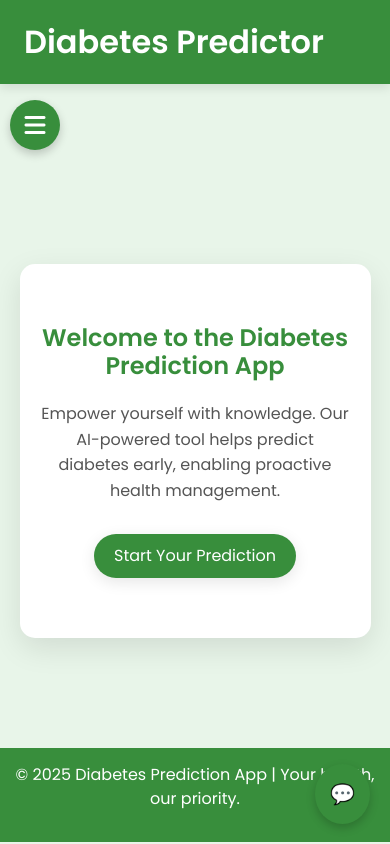
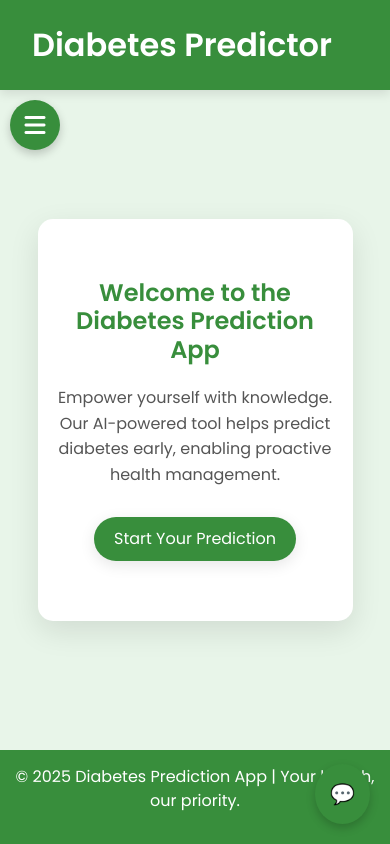
Before and after one commit to bhupesh-6124/diabetes_prediction1, a Flask app: page /index in a window 390 px wide. Run offline with Flask 3, Linux system fonts and the light colour scheme; parts of the project's set-up code (start-up, migrations or seed data) failed here and were passed over; some libraries are stand-ins or nearby versions.

Commit message:
Update index.html

```diff
--- a/templates/index.html
+++ b/templates/index.html
@@ -14,31 +14,31 @@ body {
     font-family: 'Poppins', sans-serif;
     margin: 0;
     font-size: 16px;
+    display: flex;
+    flex-direction: column;
+    min-height: 100vh;
 }
 
 /* Navbar */
 .navbar {
-     position: sticky; /* scrolls with page */
+    position: sticky;
     top: 0;
-    padding: 0.8rem 1.5rem;
+    padding: 1rem 2rem;
     width: 100%;
     background: #388E3C;
     box-shadow: 0 4px 10px rgba(0,0,0,0.1);
+    display: flex;
+    justify-content: space-between;
+    align-items: center;
     z-index: 1000;
+    flex-wrap: wrap;
 }
-
-/* Brand */
 .navbar-brand {
     font-size: 2rem;
     font-weight: 600;
     color: #fff !important;
     text-decoration: none;
 }
-.navbar-brand:hover,
-.navbar-brand:focus,
-.navbar-brand:active { color:#fff !important; text-decoration:none; }
-
-/* User info */
 .navbar-user-info {
     display: flex;
     flex-direction: column;
@@ -47,8 +47,6 @@ body {
     color: white;
     font-weight: 600;
     font-size: 1rem;
-    flex-shrink: 0; /* prevent shrinking on small screens */
-
 }
 .navbar-user-info a {
     color: #fff;
@@ -63,19 +61,24 @@ body {
 .navbar-user-info a:hover { background: rgba(255,255,255,0.35); }
 
 /* Hero */
+.main-content {
+    flex: 1;
+    display: flex;
+    justify-content: center;
+    align-items: center;
+    padding: 20px;
+}
 .hero {
     display: flex;
     flex-direction: column;
     justify-content: center;
     align-items: center;
-    padding: 80px 30px;
     background: white;
-
     border-radius: 15px;
     box-shadow: 0 10px 30px rgba(0,0,0,0.1);
+    padding: 80px 30px;
     width: 80%;
     max-width: 800px;
-    margin: 100px auto 110px auto;
     text-align: center;
 }
 .hero h1 { font-size: 2rem; font-weight:600; margin-bottom:20px; color:#388E3C;}
@@ -86,21 +89,13 @@ body {
 /* Hamburger menu */
 .hamburger-menu {
     position: fixed;
-    top: 80px;  /* adjust distance from navbar */
+    top: 90px;
     left: 20px;
     z-index: 100;
     display: flex;
     flex-direction: column;
     align-items: flex-start;
 }
-
-/* Mobile adjustments */
-@media(max-width:768px){
-    .navbar { flex-wrap: nowrap; } /* prevent wrapping */
-    .navbar-user-info { text-align: right; }
-    .hamburger-menu { top: 90px; left: 10px; }
-}
-
 .hamburger-button {
     background: #388E3C;
     color: white;
@@ -117,7 +112,17 @@ body {
     transition:0.3s;
 }
 .hamburger-button:hover { background:#FF7043; }
-.hamburger-menu-items { display:none; margin-top:10px; background: rgba(255,255,255,0.8); backdrop-filter: blur(6px); padding:10px; border-radius:10px; box-shadow:0 4px 10px rgba(0,0,0,0.2); flex-direction:column; gap:8px; min-width:140px;}
+.hamburger-menu-items {
+    display:none;
+    margin-top:10px;
+    background: rgba(255,255,255,0.9);
+    backdrop-filter: blur(6px);
+    padding:10px;
+    border-radius:10px;
+    flex-direction:column;
+    gap:8px;
+    min-width:140px;
+}
 .hamburger-menu-items a { color:#388E3C; text-decoration:none; font-weight:600; display:flex; align-items:center; gap:6px;}
 .hamburger-menu-items a:hover { background:#f2f2f2; border-radius:5px; padding-left:5px; }
 
@@ -129,16 +134,17 @@ body {
 .chatbox-body { height:300px; overflow-y:auto; padding:10px; background:#f8fafc;}
 .chatbox-footer { display:flex; padding:10px; border-top:1px solid #ddd;}
 .chatbox-footer input { flex:1; padding:8px; border:none; border-radius:5px;}
-.chatbox-footer button { background:#388E3C; color:white; padding:8px 15px; border:none; border-radius:5px; margin-left:5px; cursor:pointer;}
+.chatbox-footer button { background:#388E3C; color:white; padding:8px 15px; border:none; border-radius:5px; margin-left:5px; cursor:pointer; }
 
 /* Footer */
 footer { padding:15px; background:#388E3C; color:#fff; font-size:1rem; text-align:center; width:100%; }
 
 /* Responsive */
 @media(max-width:768px){
-    .hero { width:90%; margin-top:180px; padding:60px 20px; }
+    .hero { width:90%; padding:60px 20px; }
     .hamburger-menu { top:100px; left:10px; }
     .chatbox { width:90%; right:5%; }
+    .navbar-user-info { align-items:flex-start; text-align:left; margin-top:10px; }
 }
 @media(max-width:480px){
     .hero h1 { font-size:1.5rem; }
@@ -150,31 +156,31 @@ footer { padding:15px; background:#388E3C; color:#fff; font-size:1rem; text-alig
 <body>
 
 <!-- Navbar -->
-<nav class="navbar d-flex justify-content-between align-items-center">
+<nav class="navbar">
     <a class="navbar-brand">Diabetes Predictor</a>
     {% if user_name %}
-    <div class="navbar-user-info d-flex flex-column align-items-end">
+    <div class="navbar-user-info">
         <div><i class="fas fa-user"></i> {{ user_name }}</div>
         <a href="{{ url_for('logout') }}">Logout</a>
     </div>
     {% endif %}
 </nav>
 
-<!-- Hamburger menu button -->
+<!-- Hamburger -->
 <div class="hamburger-menu">
-    <button class="hamburger-button" onclick="toggleMenu()">
-        <i class="fas fa-bars"></i>
-    </button>
+    <button class="hamburger-button" onclick="toggleMenu()"><i class="fas fa-bars"></i></button>
     <div class="hamburger-menu-items" id="menu-items">
         <a href="{{ url_for('view_history') }}"><i class="fas fa-history"></i> View History</a>
     </div>
 </div>
 
 <!-- Hero -->
-<div class="hero">
-    <h1>Welcome to the Diabetes Prediction App</h1>
-    <p>Empower yourself with knowledge. Our AI-powered tool helps predict diabetes early, enabling proactive health management.</p>
-    <a href="/predict" class="btn btn-custom">Start Your Prediction</a>
+<div class="main-content">
+    <div class="hero">
+        <h1>Welcome to the Diabetes Prediction App</h1>
+        <p>Empower yourself with knowledge. Our AI-powered tool helps predict diabetes early, enabling proactive health management.</p>
+        <a href="/predict" class="btn btn-custom">Start Your Prediction</a>
+    </div>
 </div>
 
 <!-- Chatbot -->
```
